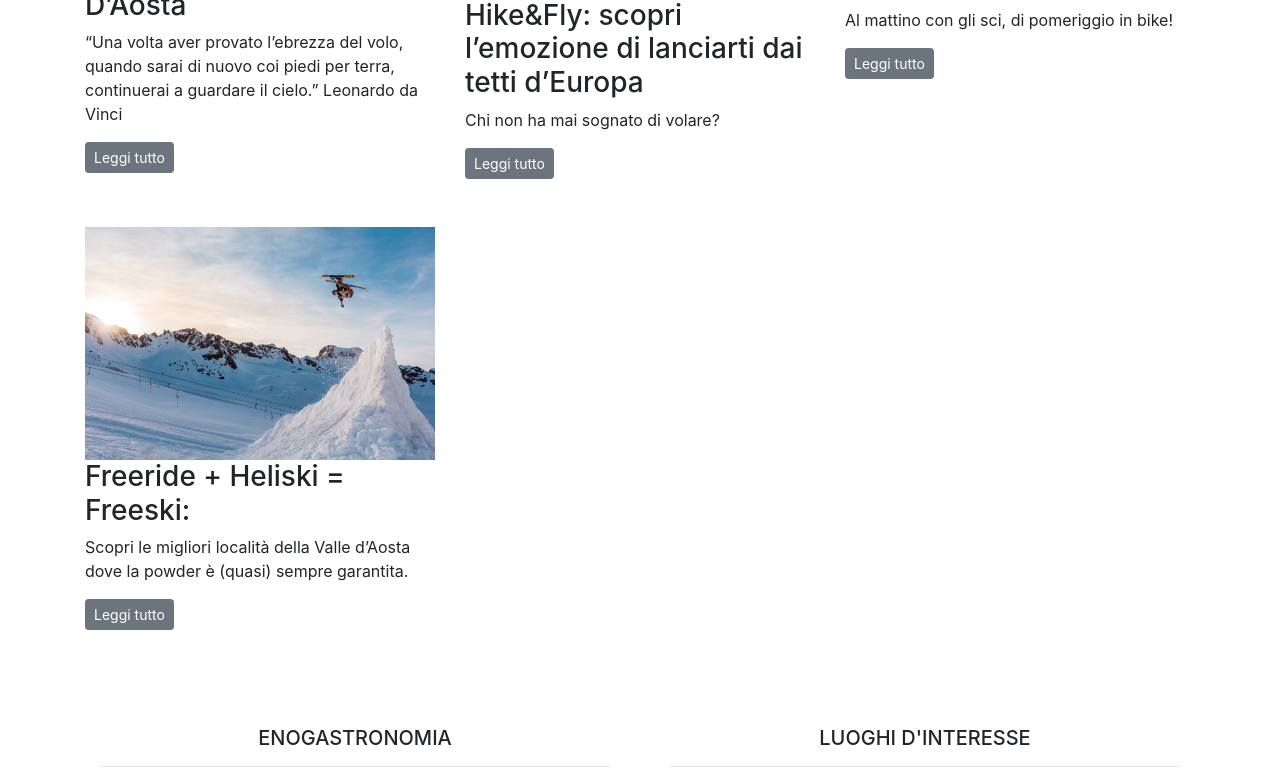
After one commit to TiloGenova/alps, a Django app: page /sports/ in a window 1280 px wide. The commit adds this page. Shown: the part 730-1510 px from the top of the page. Run offline with Django 3.2, Linux system fonts and the light colour scheme; data comes from the database, SQL or seed files in the repository; both versions use the stored data as it was after the commit.

```diff
--- a/alps/templates/alps/base.html
+++ b/alps/templates/alps/base.html
@@ -66,14 +66,11 @@
 
 
 {% endblock %}
-START FOOTER
-
-
 
 
 <br/>
 <br/>
-
+<!--
 <div class="container">
     {{ contactallbase.city }}
     {{ contactall.streetNumber }}
@@ -83,13 +80,9 @@ START FOOTER
     {{ contactall.nameAdministrator }}
 </div>
 {{ contactall.city }}
+-->
 <div class="container text-center">
-    <br/>{{ contactallbase.city }}
-    {{ contactall.streetNumber }}
-    {{ contactall.phone }}
-    {{ contactall.partitaIva }}
-    {{ contactall.email }}
-    {{ contactall.nameAdministrator }}
+
     <img src="{% static 'alps/logo.png' %} ">
     <br/>
     <br/>
--- /dev/null
+++ b/alps/templates/alps/sports.html
@@ -0,0 +1,89 @@
+{% extends 'alps/base.html' %}
+{% load static %}
+{% block content %}
+
+<br/>
+
+
+<!--{{ sport_activities }}-->
+
+
+<h3 class="mt-5 text-center" style="font-size: 40px">Attività sportive</h3>
+<h5 class="mt-5 text-center" style="font-size: 22px; color:#d98d76">Dai sfogo alla tua adrenalina, prenota con noi la tua esperienza! </h5>
+<p class="mt-5 text-center" style="font-size: 18px">In questa sessione troverai una selezione di attività adrenaliniche selezionate per
+    voi dai nostri Property Managers più coraggiosi da praticare in tutta la Valle d’Aosta. </p>
+<br/>
+<br/>
+
+
+<div class=" container">
+    <div class="row ">
+        {% for sport_activity in sport_activities %}
+        <div class="col-lg-4 col-md-6" >
+            <div class="shadow-box-example z-depth-1 flex-center">
+
+                    <img src="{{ sport_activity.image.url }}" class="img-fluid" width="400">
+                    <h3>{{ sport_activity.title }}</h3>
+                    <p>{{ sport_activity.description }}</p>
+                    <button href=# type="button" color=#d98d76 class="btn btn-secondary btn-sm">Leggi tutto</button>
+                    <br/>
+                    <br/>
+                    <br/>
+
+            </div>
+        </div>
+        {% endfor %}
+    </div>
+</div>
+
+
+<div class="container">
+    <div class="row">
+        <div class="col ">
+            <div class="container-sm" >
+                <h2 style="font-size: 20px; margin: 0px; text-align: center;" class="mt-5 text-center" >ENOGASTRONOMIA</h2>
+                <hr>
+                <div class=" container">
+                    <div class="row ">
+                        {% for eno in enos %}
+                        <div class="col-md-6">
+                            <img src="{{ eno.image.url }}" class="img-fluid" width="400">
+                            <h3>{{ eno.title }}</h3>
+                            <p>{{ eno.description }}</p>
+                            <button href=# type="button" color=#d98d76 class="btn btn-secondary btn-sm">Leggi tutto</button>
+                        </div>
+                        {% endfor %}
+                    </div>
+                </div>
+            </div>
+        </div>
+        <div class="col">
+            <div class="container-sm">
+                <h2 style="font-size: 20px; margin: 0px; text-align: center;" class="mt-5 text-center">LUOGHI D'INTERESSE</h2>
+                <hr>
+                <div class=" container">
+                    <div class="row ">
+                        {% for place in places %}
+                        <div class="col-md-6">
+                            <img src="{{ place.image.url }}" class="img-fluid" width="400">
+                            <h3>{{ place.title }}</h3>
+                            <p>{{ place.description }}</p>
+                            <button href=# type="button" color=#d98d76 class="btn btn-secondary btn-sm">Leggi tutto</button>
+                        </div>
+                        {% endfor %}
+
+                    </div>
+                </div>
+            </div>
+        </div>
+    </div>
+</div>
+
+
+
+<br/>
+<br/>
+<br/>
+<br/>
+
+{% endblock %}
--- a/alps/urls.py
+++ b/alps/urls.py
@@ -7,7 +7,7 @@ urlpatterns = [
     #path('admin/', admin.site.urls),
     path('', views.home, name='home'),
     path('sports/', views.sports, name='sports'),
-    path('detail/', views.detail, name='detail'),
+    path('contatti/', views.contatti, name='contatti'),
 
 
 
--- a/alps/views.py
+++ b/alps/views.py
@@ -5,7 +5,13 @@ from .models import Activity, Contact
 def home(request):
     contactall = get_object_or_404(Contact, pk=1)
     activities = Activity.objects.all()
-    return render(request, 'alps/home.html', {'contactall': contactall, 'activities': activities})
+    sport_activities = Activity.objects.filter(category='sport')[:4]
+    enos = Activity.objects.filter(category='after ski')[:2]
+    places = Activity.objects.filter(category='luoghi')[:2]
+
+    return render(request, 'alps/home.html', {'contactall': contactall, 'activities': activities,
+                                              'sport_activities': sport_activities,
+                                              'enos': enos, 'places': places})
 
 
 
@@ -15,12 +21,15 @@ def base(request):
     return render(request, 'alps/base.html', {'contactallbase': contactallbase})
 
 
-def sports(request):
-    return render(request, 'alps/sports.html',)
+def contatti(request):
+    return render(request, 'alps/contatti.html',)
 
 
-def detail(request):
+def sports(request):
     contactall = get_object_or_404(Contact, pk=1)
     sport_activities = Activity.objects.filter(category='sport')
     #sport_activities = Activity.objects.get(category='sport')   -- GET only for one object
-    return render(request, 'alps/details.html', {'contactall': contactall, 'sport_activities': sport_activities})
+    enos = Activity.objects.filter(category='after ski')[:2]
+    places = Activity.objects.filter(category='luoghi')[:2]
+    return render(request, 'alps/sports.html', {'contactall': contactall, 'sport_activities': sport_activities,
+                                                'enos': enos, 'places': places})
```
Also changed, not shown: alps/templates/alps/contatti.html (added, +24 -0 lines), alps/templates/alps/details.html (deleted, +0 -41 lines), alps/templates/alps/home.html (+21 -27 lines), db.sqlite3.
